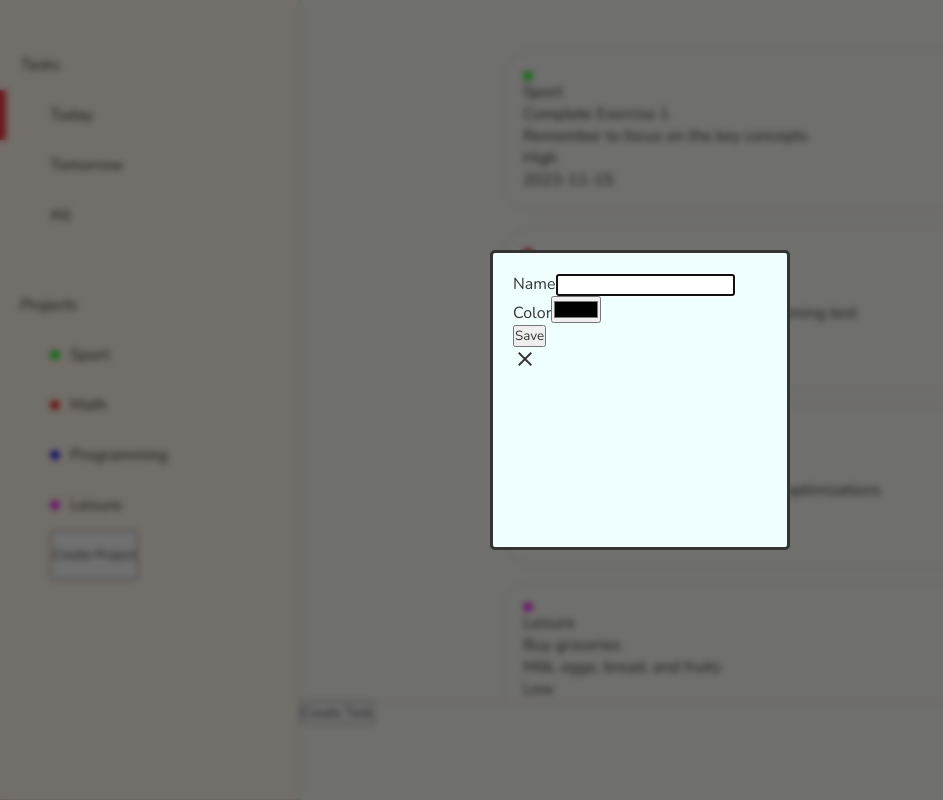
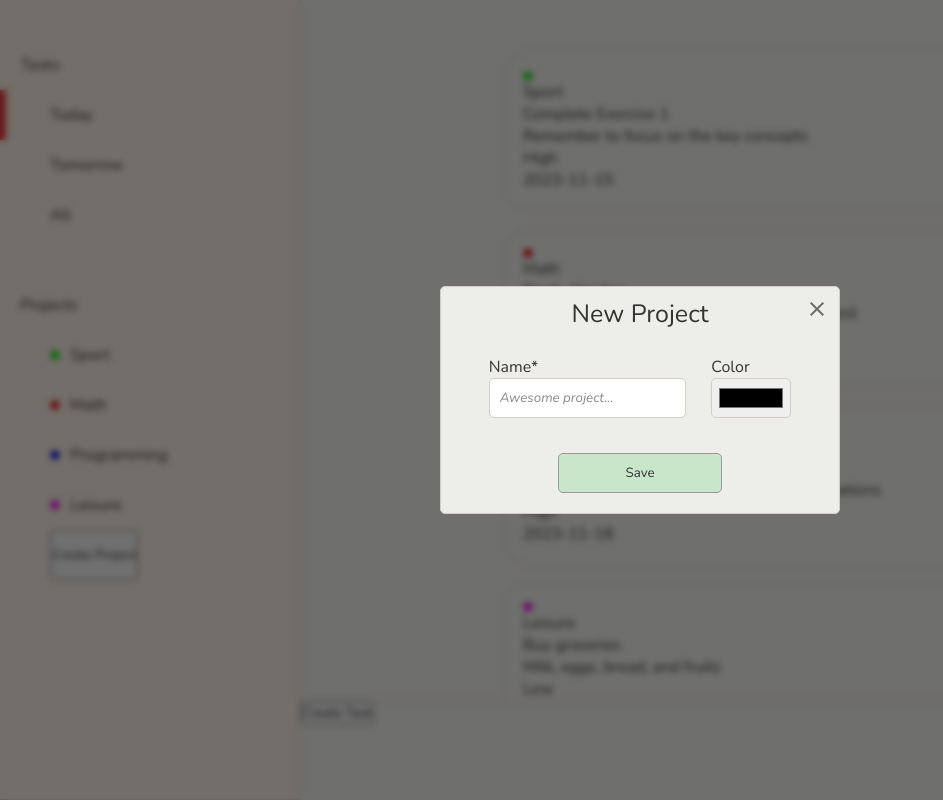
Before and after one commit to sevleo/TOP-NovaTask, a website built with webpack: page src/index.html in a window 1280 px wide. Both pictures are taken after a click on the button "Create Project". Shown: the whole page, without its empty margins (0-943 px from the left). Built offline with nearby package versions, Linux system fonts and the light colour scheme.

Commit message:
style dialogs

```diff
--- a/requirements.txt
+++ b/requirements.txt
@@ -30,13 +30,13 @@ style new task dialog
 style new project dialog
 style buttons to create new tasks and projects
 style tasks view
-change project id into project name
+# change project id into project name
 implement filter today/tomorrow/all
 save data
 add task completion checkbox and status
 add ability to delete tasks
 add icons to task filters
-add ability to apply color for projects
+# add ability to apply color for projects
 
 
 
--- a/src/index.js
+++ b/src/index.js
@@ -212,8 +212,8 @@ const DOMModule = (function () {
 
     const createDialogs = (function () {
         const body = document.querySelector('body');
-        newProjectDialogHandler();
-        newTaskDialogHandler();
+        // newProjectDialogHandler();
+        // newTaskDialogHandler();
 
         function newProjectDialogHandler() {
             const newProjectDialog = createProjectDialog();
@@ -237,12 +237,21 @@ const DOMModule = (function () {
                     DOMModule.createDialogs.newTaskDialogHandler();
                     });
 
+                const dialogName = document.createElement('div');
+                dialogName.classList.add('project-dialog-name');
+                dialogName.textContent = 'New Project';
+                newProjectDialogForm.append(dialogName);
+
+                const inputContainer = document.createElement('div');
+                inputContainer.classList.add('input-container');
+                newProjectDialogForm.append(inputContainer);
+
                 const nameFieldDiv = document.createElement('div');
                 nameFieldDiv.classList.add('project-name-field-div');
-                newProjectDialogForm.append(nameFieldDiv);
+                inputContainer.append(nameFieldDiv);
 
                 const nameFieldLabel = document.createElement('label');
-                nameFieldLabel.textContent = 'Name';
+                nameFieldLabel.textContent = 'Name*';
                 nameFieldLabel.setAttribute('for', 'project-name');
                 nameFieldDiv.append(nameFieldLabel);
 
@@ -250,11 +259,13 @@ const DOMModule = (function () {
                 nameFieldInput.textContent = 'Name';
                 nameFieldInput.setAttribute('type', 'text');
                 nameFieldInput.setAttribute('id', 'project-name');
+                nameFieldInput.setAttribute('placeholder', 'Awesome project...');
+                nameFieldInput.setAttribute('required', 'required');
                 nameFieldDiv.append(nameFieldInput);
 
                 const colorFieldDiv = document.createElement('div');
                 colorFieldDiv.classList.add('project-color-field-div');
-                newProjectDialogForm.append(colorFieldDiv);
+                inputContainer.append(colorFieldDiv);
 
                 const colorFieldLabel = document.createElement('label');
                 colorFieldLabel.textContent = 'Color';
@@ -323,6 +334,16 @@ const DOMModule = (function () {
                     DOMModule.createRightDiv.createTasks(TaskModule.getTasks());
                 })
 
+                const dialogName = document.createElement('div');
+                dialogName.classList.add('task-dialog-name');
+                dialogName.textContent = 'New Task';
+                newTaskDialogForm.append(dialogName);
+
+
+                const today = new Date();
+                console.log(today);
+                const formatteDate =  today.toISOString().split('T')[0];
+
                 const newTaskDialogFieldsTemplate = [
                     {
                         element_type: 'select',
@@ -330,6 +351,7 @@ const DOMModule = (function () {
                         element_id: 'task-project',
                         input_type: 'text',
                         label: 'Project',
+                        textContent: 'Project',
                         select_options: ProjectModule.getProjectValues(),
                     },
                     {
@@ -337,7 +359,10 @@ const DOMModule = (function () {
                         div_class: 'task-title-field-div',
                         element_id: 'task-title',
                         input_type: 'text',
-                        label: 'Title',
+                        label: 'Title *',
+                        textContent: 'Title',
+                        text_placeholder: 'Read a book',
+                        required: 'required',
                     },
                     {
                         element_type: 'textarea',
@@ -345,6 +370,8 @@ const DOMModule = (function () {
                         element_id: 'task-notes',
                         input_type: '',
                         label: 'Notes',
+                        textContent: '',
+                        text_placeholder: 'At least a page',
                     },
                     {
                         element_type: 'select',
@@ -352,6 +379,7 @@ const DOMModule = (function () {
                         element_id: 'task-priority',
                         input_type: '',
                         label: 'Priority',
+                        textContent: 'Priority',
                         select_options: ['High', 'Normal', 'Low'],
                         select_default: 'Normal',
                     },
@@ -360,7 +388,10 @@ const DOMModule = (function () {
                         div_class: 'task-date-field-div',
                         element_id: 'task-date',
                         input_type: 'date',
-                        label: 'Date',
+                        label: 'Date *',
+                        textContent: 'Date',
+                        required: 'required',
+                        value: formatteDate,
                     },
                 ];
 
@@ -375,9 +406,14 @@ const DOMModule = (function () {
                     fieldDiv.append(fieldLabel);
 
                     const fieldInput = document.createElement(element.element_type);
-                    fieldInput.textContent = element.label;
+                    fieldInput.textContent = element.textContent;
                     fieldInput.setAttribute('type', element.input_type);
                     fieldInput.setAttribute('id', element.element_id);
+                    fieldInput.setAttribute('placeholder', element.text_placeholder);
+                    fieldInput.setAttribute(element.required, element.required);
+                    if (element.value) {
+                        fieldInput.value = element.value;
+                    }
                     fieldDiv.append(fieldInput);
 
 
@@ -402,7 +438,7 @@ const DOMModule = (function () {
                 newTaskDialogForm.append(submitTaskButton);
 
                 const closeTaskDialogDiv = document.createElement('div');
-                closeTaskDialogDiv.classList.add('close-project-dialog');
+                closeTaskDialogDiv.classList.add('close-task-dialog');
                 newTaskDialogForm.append(closeTaskDialogDiv);
 
                 const closeTaskDialogSpan = document.createElement('span');
--- a/src/styles.css
+++ b/src/styles.css
@@ -8,14 +8,14 @@
     --primary-light: #87CEFA;
 
     /* Secondary colors */
-    --secondary-color: #2ecc71;
-    --secondary-dark: #27ae60;
-    --secondary-light: #c8e6c9;
+    --secondary-color: #2ecc71; /*used*/
+    --secondary-dark: #27ae60; /*used*/
+    --secondary-light: #c8e6c9; /*used*/
 
     /* Accent colors */
     --accent-color: #BA181B;
     --accent-dark: #A4161A;
-    --accent-light: #E5383B;
+    --accent-light: #E5383B; /*used*/
     --accent-darker: #660708;
 
     /* Background colors */
@@ -26,11 +26,11 @@
     /* Text colors */
     --text-color: #333; /*used*/
     --text-light: #fff;
-    --text-muted: #888;
+    --text-muted: #888; /*used*/
 
     /* Border colors */
     --border-color: #D6CCC2; /*used*/
-    --border-dark: #999;
+    --border-dark: #999; /*used*/
     --border-light: #eee;
 }
 
@@ -186,7 +186,6 @@ body {
     position: absolute;
     top: 0;
     height: 50px;
-    /* background-color: var(--accent-light); */
     border-left: 6px solid var(--accent-light);
     z-index: 0;
     /* border-radius: 8px; */
@@ -211,14 +210,12 @@ body {
 
 .left > .left-first-section li[data-active='false']:hover {
     background-color: #ba181b28;
-    /* border-left: 4px solid var(--accent-darker); */
-    /* padding-left: 16px; */
+
 }
 
 .left > .left-first-section li[data-active='false']:active {
     background-color: #ba181b5b;
-    /* border-left: 4px solid var(--accent-darker); */
-    /* padding-left: 16px; */
+
 }
 
 .left > .left-second-section p {
@@ -255,23 +252,16 @@ body {
 
 /* Dialog layout and animations */
 
-.new-project {
-    width: 300px;
-    height: 300px;
-    background-color: azure;
-}
-
-.new-task {
-    width: 300px;
-    height: 300px;
-    background-color: azure;
-}
-
 dialog {
     position: absolute;
     margin: auto;
-    padding: 20px;
+    padding-left: 35px;
+    padding-right: 35px;
+    padding-top: 10px;
+    padding-bottom: 20px;
+    /* padding-left: 35px; */
     border-radius: 5px;
+    border: 0.5px solid var(--border-color);
 }
 
 dialog.hidden {
@@ -301,46 +291,196 @@ dialog.displayed > form > * {
     opacity: 1;
 }
 
-dialog.displayed.new-project > form > .project-name-field-div {
-    transition: all 300ms ease-in-out 250ms;
+dialog.displayed.new-project > form .project-dialog-name {
+    transition: opacity 300ms ease-in-out 200ms;
 }
 
-dialog.displayed.new-project > form > .project-color-field-div {
-    transition: all 300ms ease-in-out 300ms;
+dialog.displayed.new-project > form .input-container {
+    transition: opacity 300ms ease-in-out 250ms;
+}
+
+dialog.displayed.new-project > form .project-name-field-div {
+    transition: opacity 300ms ease-in-out 300ms;
+}
+
+dialog.displayed.new-project > form .project-color-field-div {
+    transition: opacity 300ms ease-in-out 350ms;
 }
 
 dialog.displayed.new-project > form > button {
-    transition: all 300ms ease-in-out 350ms;
+    transition: opacity 300ms ease-in-out 400ms;
 }
 
 dialog.displayed.new-project > form > .close-project-dialog {
-    transition: all 300ms ease-in-out 400ms;
+    transition: opacity 300ms ease-in-out 450ms;
+}
+
+
+dialog.displayed.new-task > form .task-dialog-name {
+    transition: opacity 300ms ease-in-out 200ms;
 }
 
 dialog.displayed.new-task > form > .task-project-field-div {
-    transition: all 300ms ease-in-out 250ms;
+    transition: opacity 300ms ease-in-out 250ms;
 }
 
 dialog.displayed.new-task > form > .task-title-field-div {
-    transition: all 300ms ease-in-out 300ms;
+    transition: opacity 300ms ease-in-out 300ms;
 }
 
 dialog.displayed.new-task > form > .task-notes-field-div {
-    transition: all 300ms ease-in-out 350ms;
+    transition: opacity 300ms ease-in-out 350ms;
 }
 
 dialog.displayed.new-task > form > .task-priority-field-div {
-    transition: all 300ms ease-in-out 400ms;
+    transition: opacity 300ms ease-in-out 400ms;
 }
 
 dialog.displayed.new-task > form > .task-date-field-div {
-    transition: all 300ms ease-in-out 450ms;
+    transition: opacity 300ms ease-in-out 450ms;
 }
 
 dialog.displayed.new-task > form > button {
-    transition: all 300ms ease-in-out 500ms;
+    transition: opacity 300ms ease-in-out 500ms, background-color 0.3s ease, border-color 0.1s ease;
+
 }
 
-dialog.displayed.new-task > form > .close-project-dialog {
-    transition: all 300ms ease-in-out 550ms;
+dialog.displayed.new-task > form > .close-task-dialog {
+    transition: opacity 300ms ease-in-out 550ms;
 }
+
+
+
+.new-project,
+.new-task {
+    width: 400px;
+    background-color: var(--background-light);
+}
+
+.new-project > form,
+.new-task > form {
+    display: flex;
+    flex-direction: column;
+    gap: 10px;
+    height: 100%;
+}
+
+.new-task > form > .task-project-field-div,
+.new-task > form > .task-title-field-div,
+.new-task > form > .task-notes-field-div,
+.new-task > form > .task-priority-field-div,
+.new-task > form > .task-date-field-div,
+.new-project > form  .project-name-field-div,
+.new-project > form  .project-color-field-div {
+    display: flex;
+    flex-direction: column;
+}
+
+.new-task > form > .task-dialog-name,
+.new-project > form > .project-dialog-name {
+    align-self: center;
+    font-size: 25px;
+    margin-bottom: 15px;
+}
+
+.new-task > form > button,
+.new-project > form > button {
+    margin-top: 25px;
+    height: 40px;
+    width: 50%;
+    align-self: center;
+    border-radius: 5px;
+    border: 0.5px solid var(--border-dark);
+    transition: background-color 1s ease;
+    background-color: var(--secondary-light);
+}
+
+.new-task > form > button:hover,
+.new-project > form > button:hover {
+    border: 0.5px solid black;
+    background-color: var(--secondary-color);
+}
+
+.new-task > form > button:active,
+.new-project > form > button:active {
+    background-color: var(--secondary-dark);
+}
+
+.new-task > form > .close-task-dialog,
+.new-project > form > .close-project-dialog {
+    position: absolute;
+    right: 10px;
+    top: 10px;
+}
+
+.new-task > form > .close-task-dialog span,
+.new-project > form > .close-project-dialog span {
+    transform: scale(1);
+    opacity: 0.7;
+    cursor: pointer;
+    transition: transform 0.25s, opacity 0.25s;
+}
+
+.new-task > form > .close-task-dialog:hover span,
+.new-project > form > .close-project-dialog:hover span {
+    transform: rotate(90deg) scale(1.1);
+    opacity: 1;
+    cursor: pointer;
+}
+
+/* Dialog input styles */
+
+.new-task > form input,
+.new-task > form select,
+.new-task > form textarea,
+.new-project > form input,
+.new-project > form select,
+.new-project > form textarea {
+    outline: none;
+    padding: 10px;
+    border: 0.5px solid var(--border-color);
+    transition: all 0.25s ease;
+    border-radius: 5px;
+}
+
+.new-task > form input:hover,
+.new-task > form select:hover,
+.new-task > form textarea:hover,
+.new-project > form input:hover,
+.new-project > form select:hover,
+.new-project > form textarea:hover {
+    outline: none;
+    padding: 10px;
+    border: 0.5px solid black;
+}
+
+.new-task > form input::placeholder,
+.new-task > form select::placeholder,
+.new-task > form textarea::placeholder,
+.new-project > form input::placeholder,
+.new-project > form select::placeholder,
+.new-project > form textarea::placeholder {
+    color: var(--text-muted);
+    font-style: italic;
+}
+
+.new-task > form textarea,
+.new-project > form textarea {
+    resize: none;
+}
+
+.project-color-field-div {
+    align-self: center;
+}
+
+.new-project > form #project-color {
+    height: 40px;
+    width: 80px;
+    padding: 5px;
+}
+
+.new-project > form .input-container {
+    display: flex;
+    width: 100%;
+    justify-content: space-around;
+}
```
Also changed, not shown: dist/main.js.
